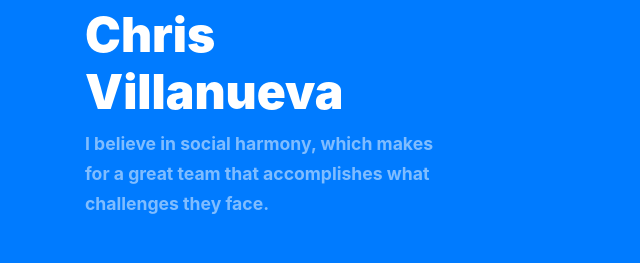
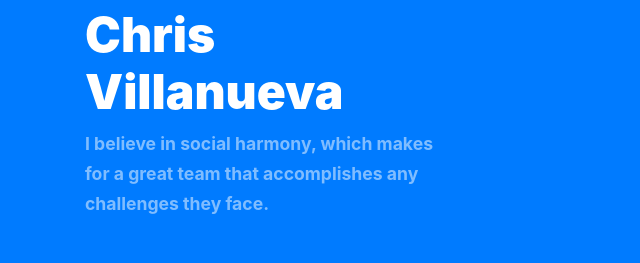
Before and after one commit to chrisvillan/chrisvillan.github.io, a plain HTML site: page index.html in a window 1280 px wide. Shown: the part 298-561 px from the top of the page, 0-640 px from the left. Drawn offline with Linux system fonts and the light colour scheme; files whose address does not match are found by name; a web font is replaced by a local one.

```diff
--- a/index.html
+++ b/index.html
@@ -80,7 +80,7 @@
           <div class="col-lg-4 mr-auto" data-aos="fade-up">
             <p>This is me.</p>
             <h1>Chris Villanueva</h1>
-            <p class="mb-5 myp">I believe in social harmony, which makes for a great team that accomplishes what
+            <p class="mb-5 myp">I believe in social harmony, which makes for a great team that accomplishes any
               challenges they face.</p>
             <p><a href="#about-section" class="btn btn-outline-light py-3 px-5 smoothscroll">Discover Me</a><a
                 href="downloads/Chris_Villanueva_Resume.pdf" class="btn btn-outline-light py-3 px-5 smoothscroll"
```
